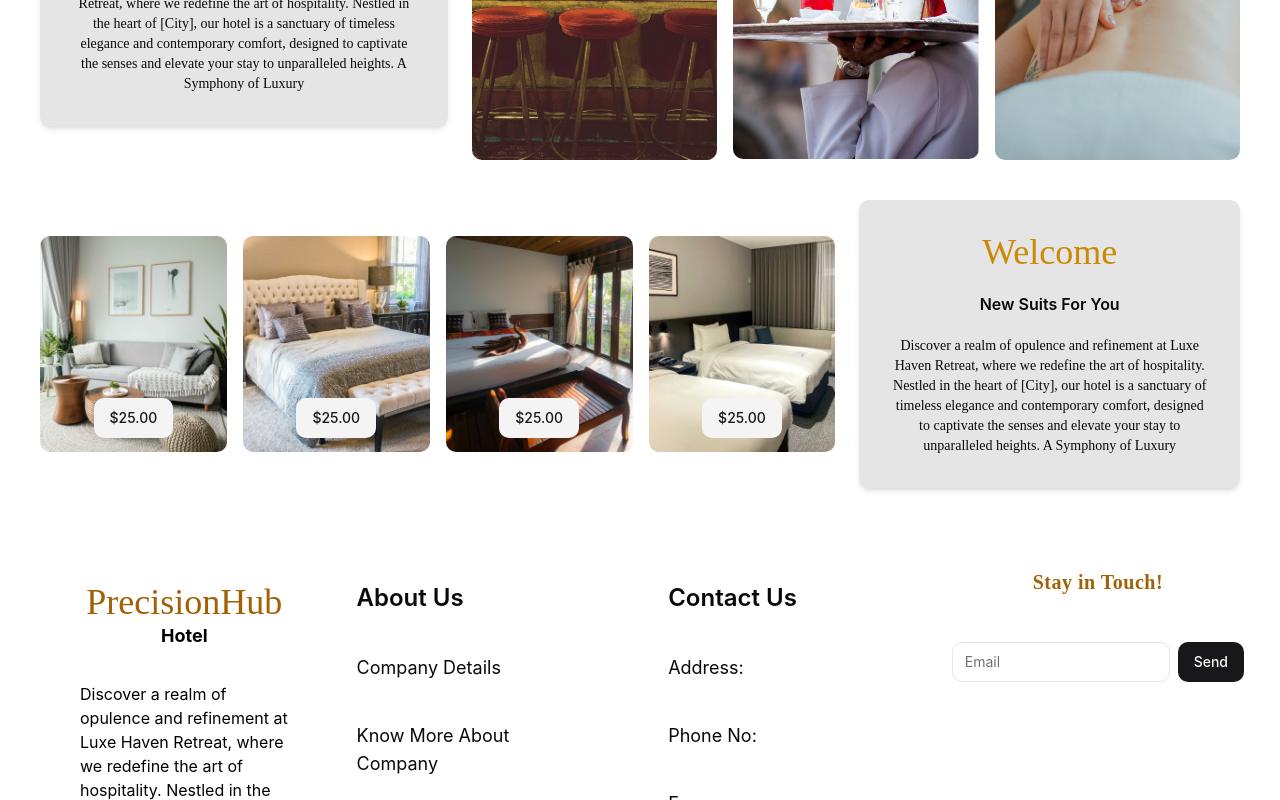
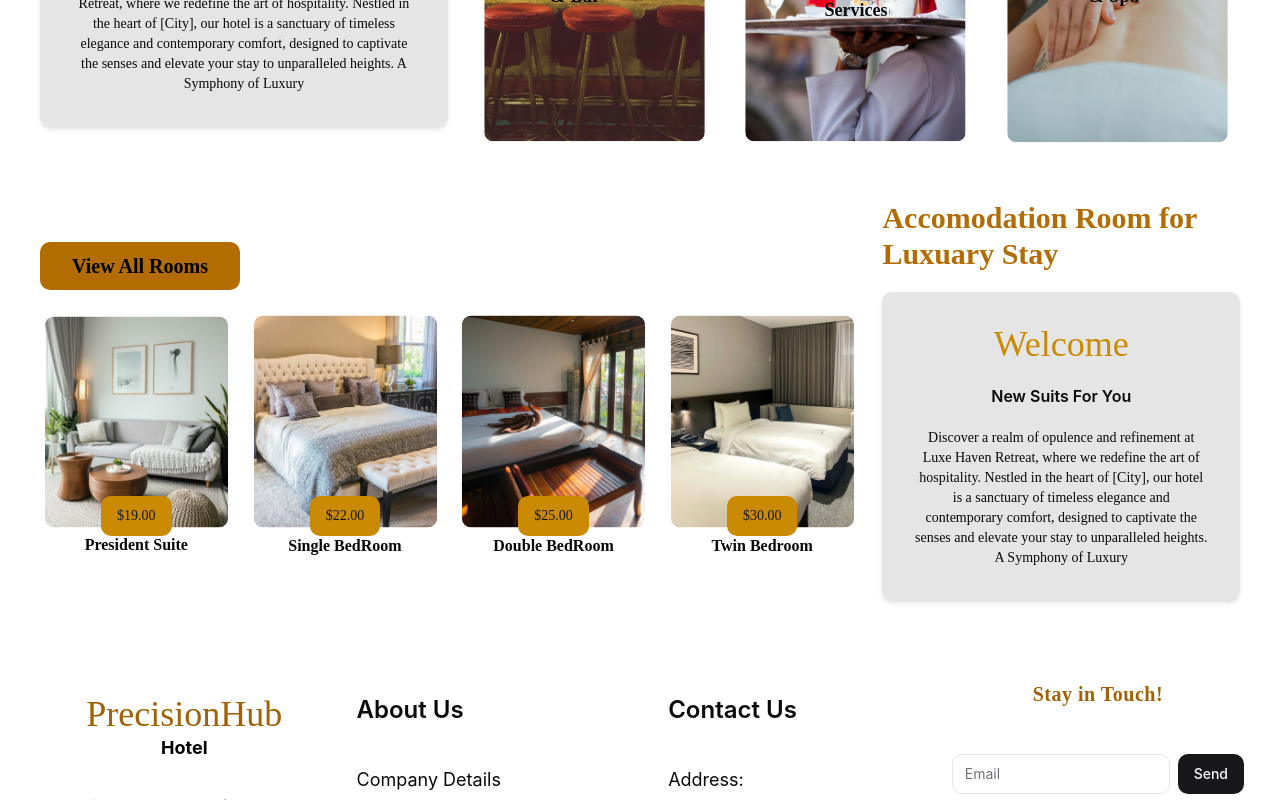
Before and after one commit to Siddhartha097/hotel, a React (Vite) app: page / in a window 1280 px wide. Shown: the part 1886-2686 px from the top of the page. Built offline with nearby package versions, Linux system fonts and the light colour scheme.

Commit message:
first commit

```diff
--- a/src/pages/Home.tsx
+++ b/src/pages/Home.tsx
@@ -68,64 +68,78 @@ const Home = () => {
                     <Carousel>
                         <CarouselContent>
                             <CarouselItem className='basis-1/2 text-black md:basis-1/3 flex items-center justify-center  '>
-                                <p className="inria tracking-wide absolute md:text-lg
+                                <p className="inria w-min tracking-wide absolute md:text-lg
                                  font-bold  transition-all  z-10">Restuarent & Bar</p>
-                                <img className="rounded-md hover:blur-sm cursor-pointer transition-all hover:scale-95" src={bar} alt="bar" />
+                                <img className="rounded-md cursor-pointer transition-all scale-90 hover:scale-100" src={bar} alt="bar" />
+                            </CarouselItem>
+                            <CarouselItem className='basis-1/2 md:basis-1/3 flex items-center justify-center'>
+                                <p className=" z-10 inria w-min absolute md:text-lg
+                                 font-bold transition-all ">24Hrs Room Services</p>
+                                <img className="rounded-md cursor-pointer transition-all scale-90 hover:scale-100" src={drinks} alt="bar" />
                             </CarouselItem>
                             <CarouselItem className='basis-1/2 md:basis-1/3 flex items-center justify-center '>
-                                <p className=" z-10 inria absolute md:text-lg
-                                 font-bold transition-all ">24Hrs Room Services</p>
-                                <img className="rounded-md hover:blur-sm cursor-pointer transition-all hover:scale-95" src={drinks} alt="bar" />
-                            </CarouselItem>
-                            <CarouselItem className='basis-1/2 md:basis-1/3 flex items-center justify-center '>
-                                <p className=" z-10 inria tracking-wide absolute md:text-lg
+                                <p className=" z-10 inria w-min tracking-wide absolute md:text-lg
                                  font-bold  transition-all ">Fitness & Spa</p>
-                                <img className="rounded-md hover:blur-sm cursor-pointer transition-all hover:scale-95" src={spa} alt="bar" />
+                                <img className="rounded-md cursor-pointer transition-all scale-90 hover:scale-100" src={spa} alt="bar" />
                             </CarouselItem>
                         </CarouselContent>
                     </Carousel>
                 </section>
             </div>
+            <div className="flex flex-col items-center justify-between">
+                <div className="flex items-center justify-between gap-20">
+
+
+                </div>
                 <div className="flex gap-6 flex-col md:flex-row items-center justify-center w-full h-full px-6 mt-10 md:px-10">
-               <section>
+                    <section className="flex flex-col-reverse gap-5 md:flex-col">
+                        <Button className="text-xl w-fit px-8 py-6 bg-[#B26C02] text-black inria font-semibold hover:bg-neutral-400">View All Rooms</Button>
                         <Carousel>
                             <CarouselContent>
-                            <CarouselItem className='basis-1/2 md:basis-1/4 flex items-center justify-center '>
-                                <Button className="absolute top-3/4" variant={"secondary"}>
+                                <CarouselItem className='basis-1/2 md:basis-1/4 inria font-semibold flex items-center justify-center flex-col'>
+                                    <Button className="absolute bg-yellow-600 z-10 top-3/4" variant={"secondary"}>
+                                        $19.00
+                                    </Button>
+                                    <img className="rounded-md cursor-pointer transition-all scale-95 hover:scale-100" src={room1} alt="room" />
+                                    President Suite
+                                </CarouselItem>
+                                <CarouselItem className='basis-1/2 md:basis-1/4 inria font-semibold flex items-center justify-center flex-col'>
+                                    <Button className="absolute bg-yellow-600 z-10 top-3/4" variant={"secondary"}>
+                                        $22.00
+                                    </Button>
+                                    <img className="rounded-md cursor-pointer transition-all scale-95 hover:scale-100" src={room2} alt="room" />
+                                    Single BedRoom
+                                </CarouselItem>
+                                <CarouselItem className='basis-1/2 md:basis-1/4 inria font-semibold flex flex-col items-center justify-center '>
+                                    <Button className="absolute bg-yellow-600 z-10 top-3/4" variant={"secondary"}>
                                         $25.00
                                     </Button>
-                                <img className="rounded-md hover:blur-sm cursor-pointer transition-all hover:scale-95" src={room1} alt="room" />
+                                    <img className="rounded-md cursor-pointer transition-all scale-95 hover:scale-100" src={room3} alt="room" />
+                                    Double BedRoom
                                 </CarouselItem>
-                            <CarouselItem className='basis-1/2 md:basis-1/4 flex items-center justify-center '>
-                                <Button className="absolute top-3/4" variant={"secondary"}>
-                                    $25.00
+                                <CarouselItem className='basis-1/2 md:basis-1/4 inria font-semibold flex flex-col items-center justify-center '>
+                                    <Button className="absolute bg-yellow-600 z-10 top-3/4" variant={"secondary"}>
+                                        $30.00
                                     </Button>
-                                <img className="rounded-md hover:blur-sm cursor-pointer transition-all hover:scale-95" src={room2} alt="room" />
-                            </CarouselItem>
-                            <CarouselItem className='basis-1/2 md:basis-1/4 flex items-center justify-center '>
-                                <Button className="absolute top-3/4" variant={"secondary"}>
-                                    $25.00
-                                </Button>
-                                <img className="rounded-md hover:blur-sm cursor-pointer transition-all hover:scale-95" src={room3} alt="room" />
-                            </CarouselItem>
-                            <CarouselItem className='basis-1/2 md:basis-1/4 flex items-center justify-center '>
-                                <Button className="absolute top-3/4" variant={"secondary"}>
-                                    $25.00
-                                </Button>
-                                <img className="rounded-md hover:blur-sm cursor-pointer transition-all hover:scale-95" src={room4} alt="room" />
+                                    <img className="rounded-md cursor-pointer transition-all scale-95 hover:scale-100" src={room4} alt="room" />
+                                    Twin Bedroom
                                 </CarouselItem>
                             </CarouselContent>
                         </Carousel>
                     </section>
+                    <section className="flex flex-col items-end gap-5 basis-3/5">
+                        <h1 className="text-[#B26C02] inria text-3xl font-bold">
+                            Accomodation Room for Luxuary Stay
+                        </h1>
                         <Box
                             title="Welcome"
-                    subtitle="New Suits For
-                    You"
-                    description="Discover a realm of opulence and refinement at Luxe Haven Retreat, where we redefine the art of hospitality. Nestled in the heart of [City], our hotel is a sanctuary of timeless elegance and contemporary comfort, designed to captivate the senses and elevate your stay to unparalleled heights.
-                    A Symphony of Luxury"
+                            subtitle="New Suits For You"
+                            description="Discover a realm of opulence and refinement at Luxe Haven Retreat, where we redefine the art of hospitality. Nestled in the heart of [City], our hotel is a sanctuary of timeless elegance and contemporary comfort, designed to captivate the senses and elevate your stay to unparalleled heights. A Symphony of Luxury"
                             rounded="rounded-md"
                             bgColor="bg-neutral-200"
                         />
+                    </section>
+                </div>
             </div>
         </main>
     )
```
Lines whose indentation alone changed are shown as unchanged.
